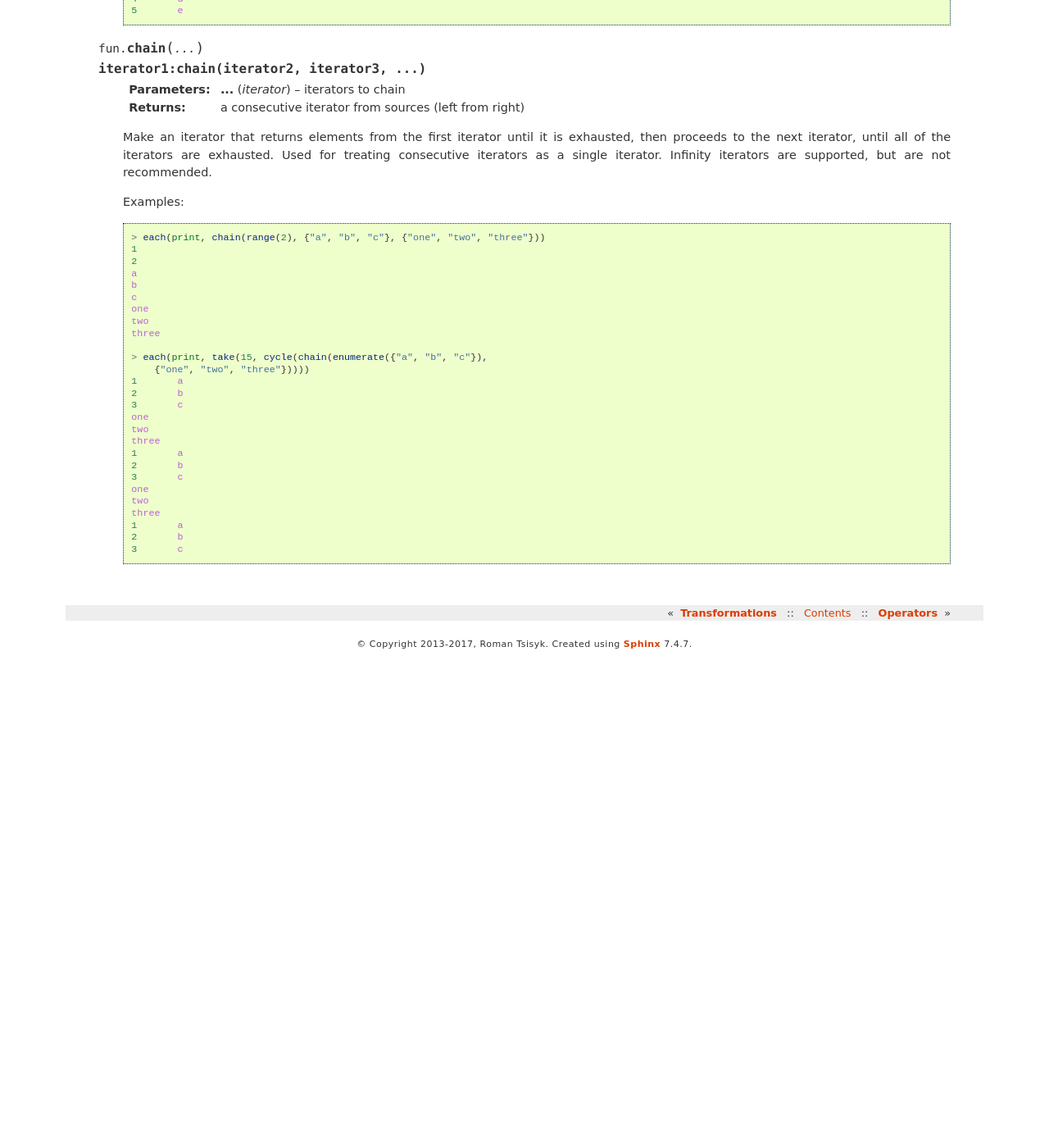
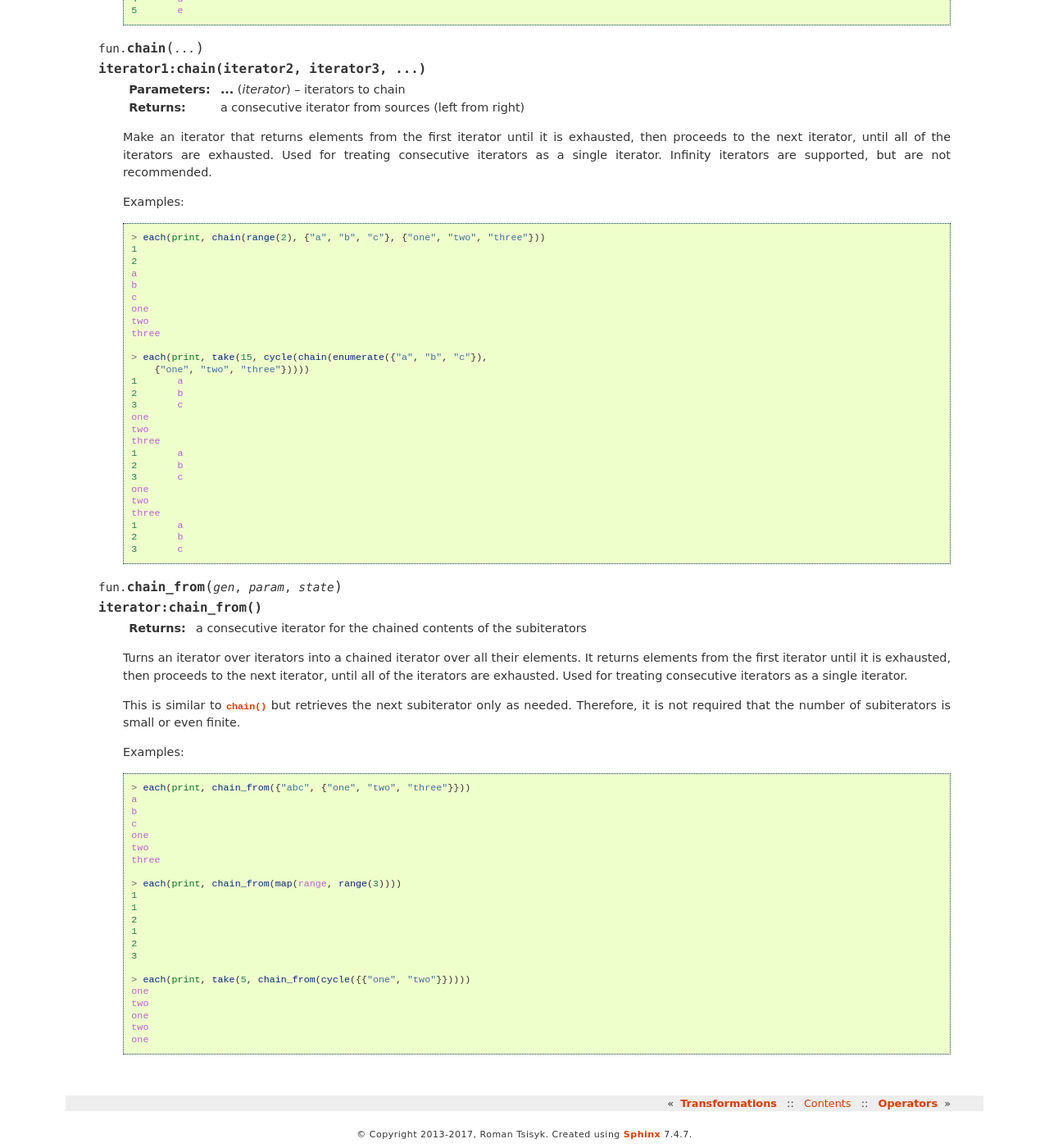
Before and after one commit to luafun/luafun, a Sphinx documentation site: the page built from doc/compositions.rst, in a window 1280 px wide and 1400 px high, scrolled down 1505 px. Shown: the whole window at 82% size. Built offline with Sphinx 7.4.7, drawn with Linux system fonts in a browser that asks for light colours; before the commit the page ends 2307 px from its top, so only the background shows below that.

Commit message:
Add `chain_from` function

```diff
--- a/doc/compositions.rst
+++ b/doc/compositions.rst
@@ -138,3 +138,45 @@ Compositions
     1       a
     2       b
     3       c
+
+.. function:: chain_from(gen, param, state)
+              iterator:chain_from()
+
+   :returns: a consecutive iterator for the chained contents of the subiterators
+
+   Turns an iterator over iterators into a chained iterator over all their
+   elements. It returns elements from the first iterator until it is
+   exhausted, then proceeds to the next iterator, until all of the iterators
+   are exhausted. Used for treating consecutive iterators as a single
+   iterator.
+
+   This is similar to :func:`chain` but retrieves the next subiterator only as
+   needed. Therefore, it is not required that the number of subiterators is
+   small or even finite.
+
+   Examples:
+
+   .. code-block:: lua
+
+    > each(print, chain_from({"abc", {"one", "two", "three"}}))
+    a
+    b
+    c
+    one
+    two
+    three
+
+    > each(print, chain_from(map(range, range(3))))
+    1
+    1
+    2
+    1
+    2
+    3
+
+    > each(print, take(5, chain_from(cycle({{"one", "two"}}))))
+    one
+    two
+    one
+    two
+    one
```
Also changed, not shown: 2 other files.
